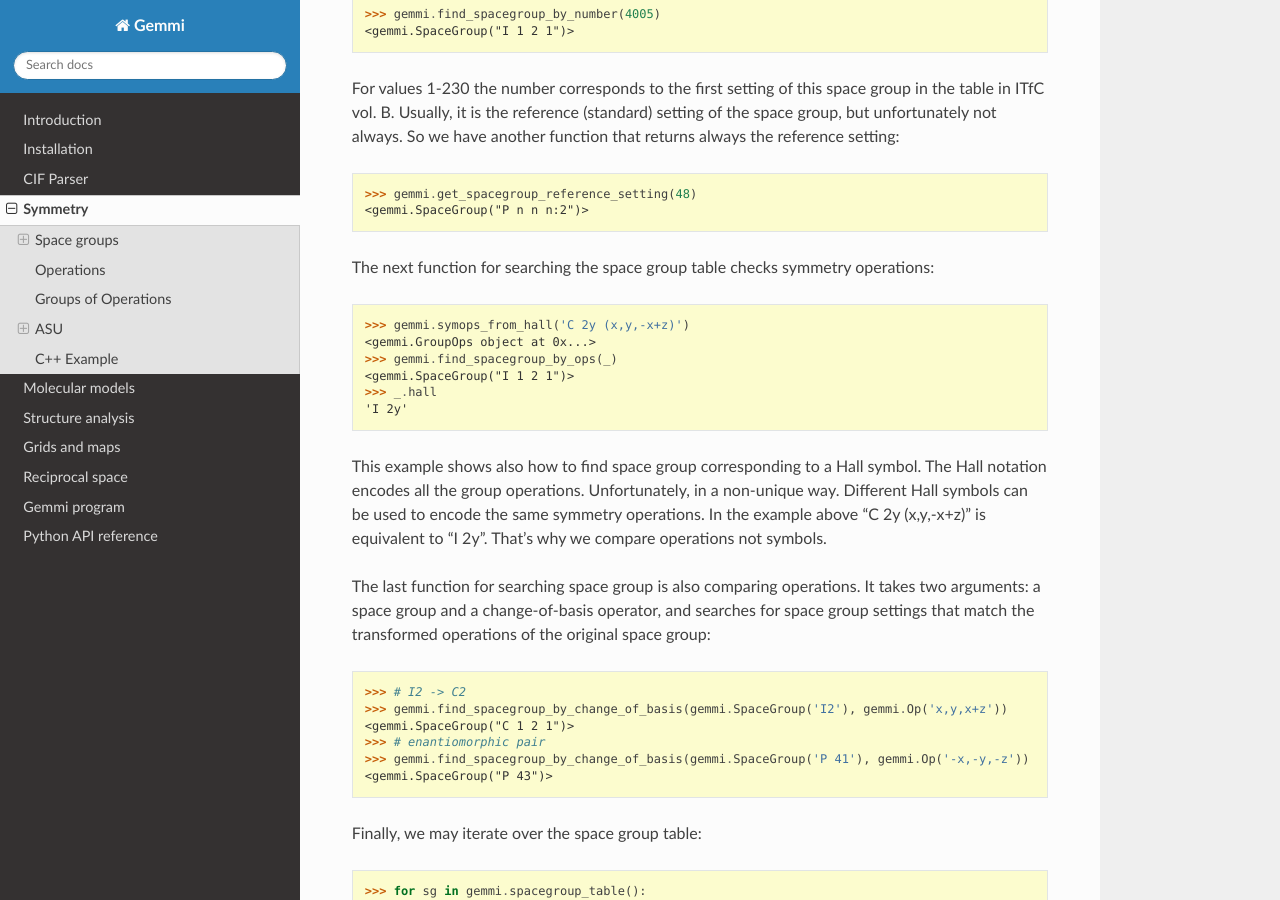
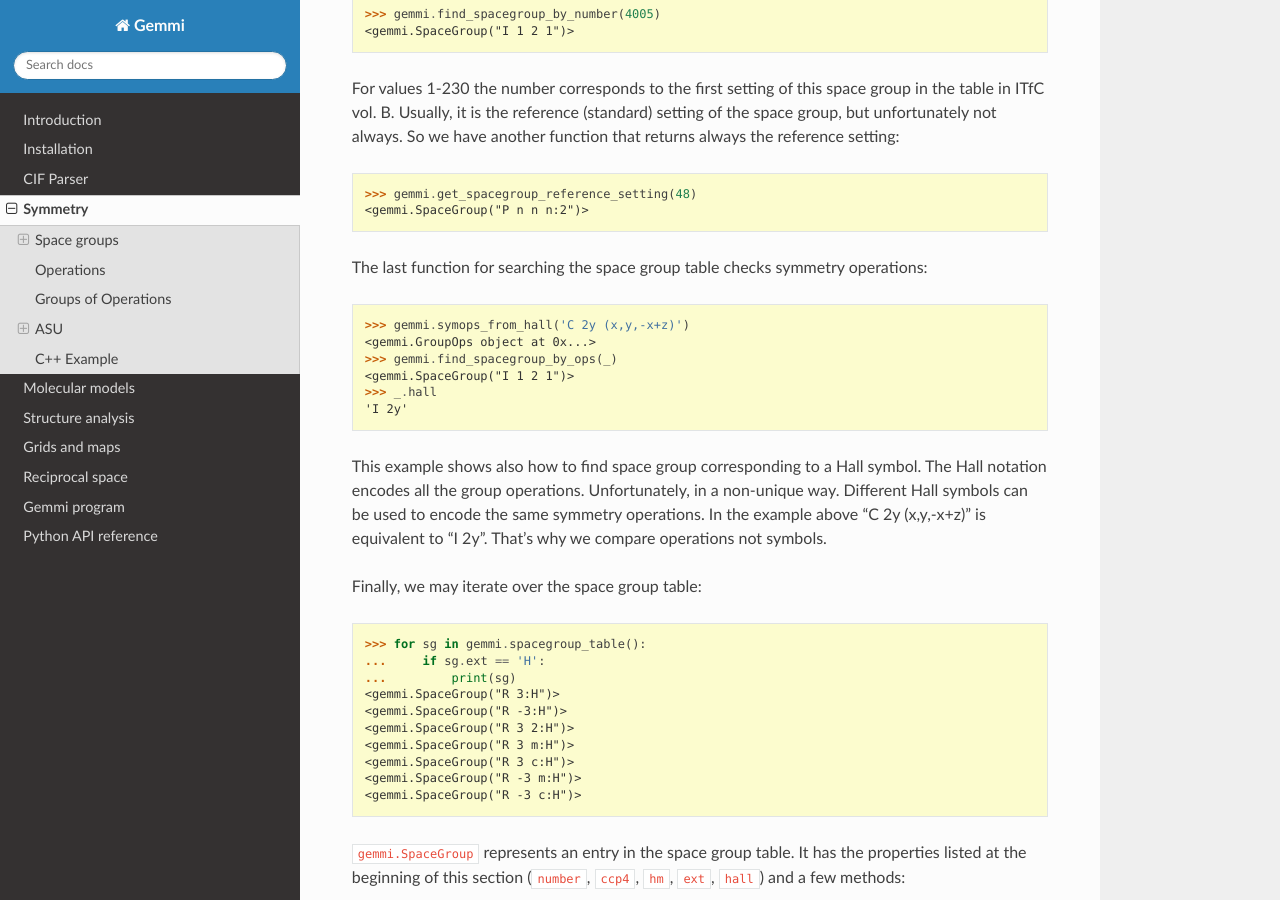
Before and after one commit to project-gemmi/gemmi, a Sphinx documentation site: the page built from docs/symmetry.rst, in a window 1280 px wide and 900 px high, scrolled down 2251 px. Built offline with Sphinx 7.4.7 and the Read the Docs theme 2.0.0, drawn with Linux system fonts in a browser that asks for light colours.

Commit message:
remove find_spacegroup_by_change_of_basis()
to simplify API - this function is too specialized

```diff
--- a/docs/symmetry.rst
+++ b/docs/symmetry.rst
@@ -134,7 +134,7 @@ always the reference setting:
   >>> gemmi.get_spacegroup_reference_setting(48)
   <gemmi.SpaceGroup("P n n n:2")>
 
-The next function for searching the space group table checks
+The last function for searching the space group table checks
 symmetry operations:
 
 .. doctest::
@@ -152,20 +152,6 @@ Unfortunately, in a non-unique way.
 Different Hall symbols can be used to encode the same symmetry operations.
 In the example above "C 2y (x,y,-x+z)" is equivalent to "I 2y".
 That's why we compare operations not symbols.
-
-The last function for searching space group is also comparing operations.
-It takes two arguments: a space group and a change-of-basis operator,
-and searches for space group settings that match the transformed operations
-of the original space group:
-
-.. doctest::
-
-  >>> # I2 -> C2
-  >>> gemmi.find_spacegroup_by_change_of_basis(gemmi.SpaceGroup('I2'), gemmi.Op('x,y,x+z'))
-  <gemmi.SpaceGroup("C 1 2 1")>
-  >>> # enantiomorphic pair
-  >>> gemmi.find_spacegroup_by_change_of_basis(gemmi.SpaceGroup('P 41'), gemmi.Op('-x,-y,-z'))
-  <gemmi.SpaceGroup("P 43")>
 
 Finally, we may iterate over the space group table:
 
```
Also changed, not shown: 3 other files.
